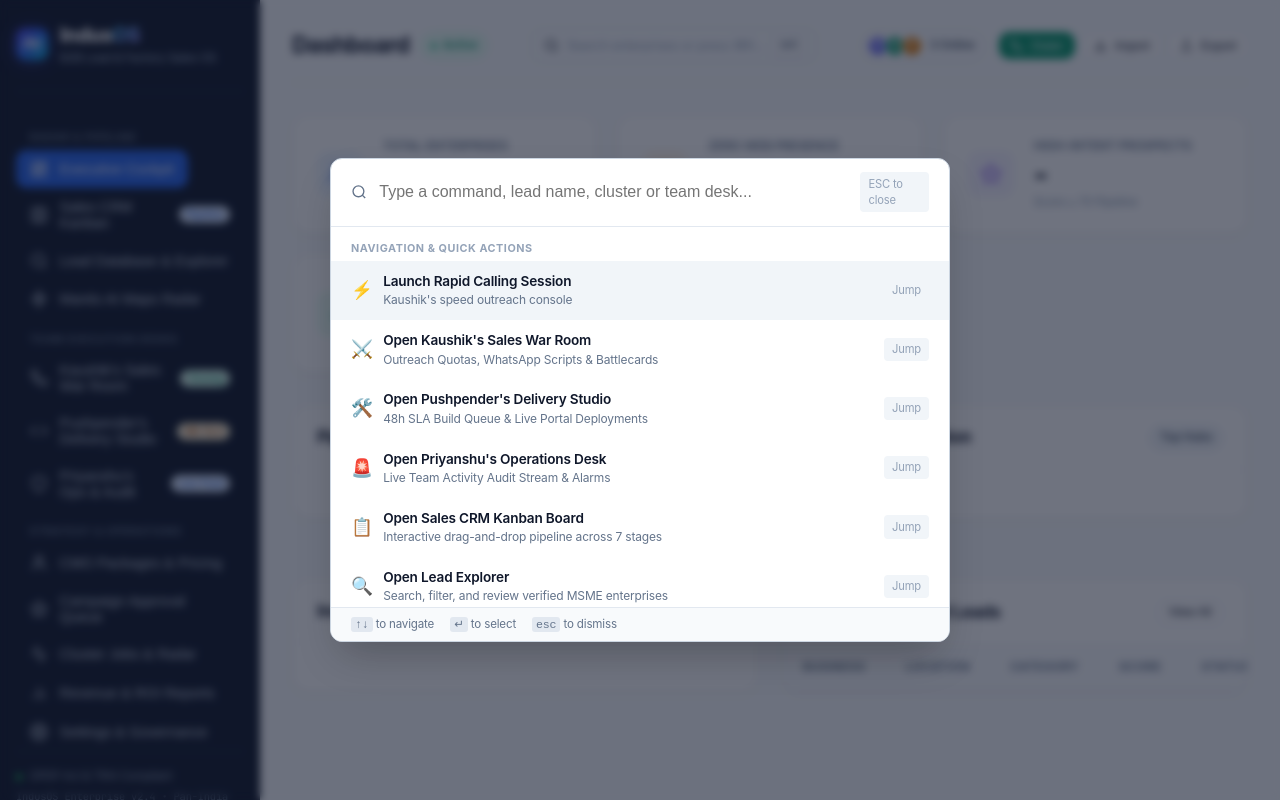
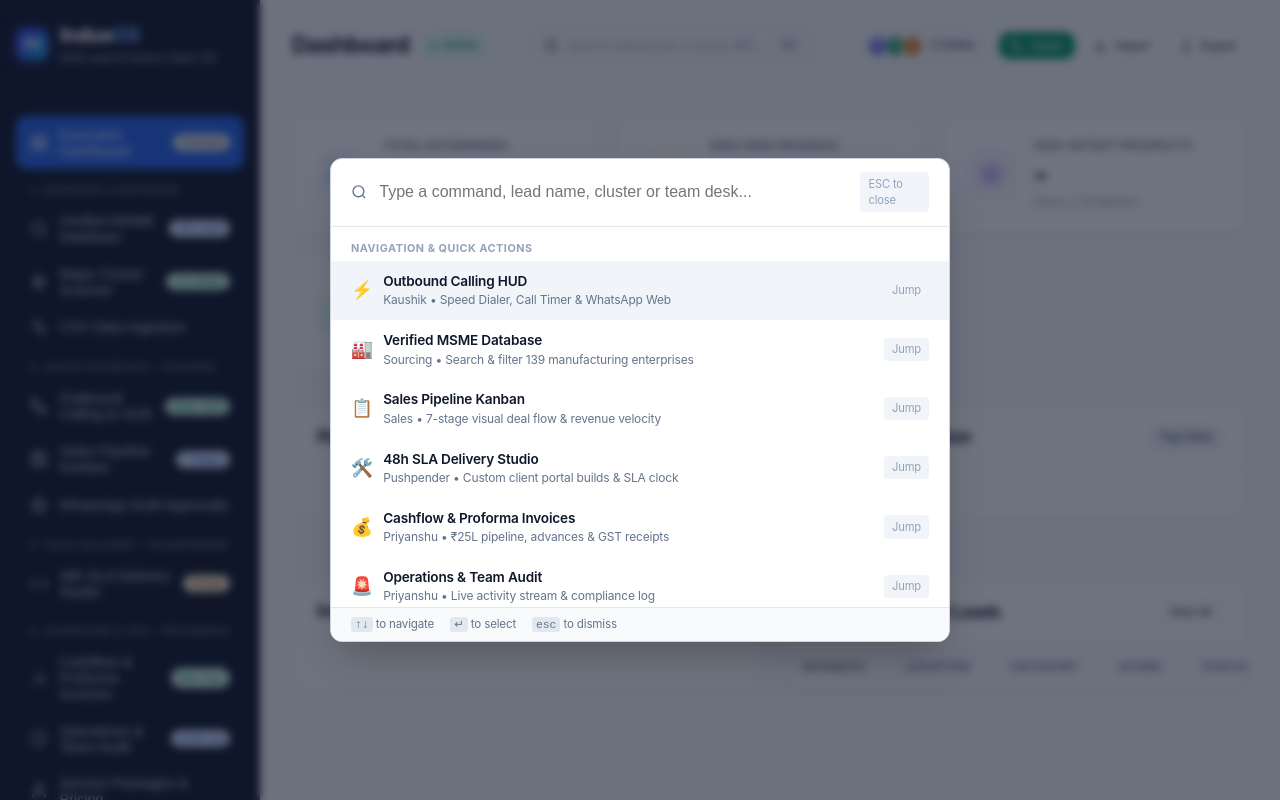
Before and after one commit to Priyanshu-2003/msme-growth-engine, a website: page public/index.html in a window 1280 px wide. Both pictures are taken after a click on the element "Press ⌘K or Ctrl+K to search". Drawn offline with Linux system fonts and the light colour scheme.

Commit message:
refactor: restructure architecture into 4 clearly labeled pillars and eliminate clutter

```diff
--- a/public/app.js
+++ b/public/app.js
@@ -168,20 +168,20 @@ const app = {
       v.classList.toggle('active', v.id === `view-${viewName}`);
     });
 
-    const countStr = this.totalLeadsCount ? `● ${this.totalLeadsCount} enterprises` : 'Active';
+    const countStr = this.totalLeadsCount ? `● ${this.totalLeadsCount} Verified Enterprises` : '● 139 Verified Enterprises';
     const titles = {
-      dashboard: ['Dashboard', countStr],
-      cmo: ['Growth Strategy', 'Strategy Playbook'],
-      mantisai: ['Lead Finder', 'Radar active'],
-      explorer: ['Lead Explorer', this.totalLeadsCount ? `${this.totalLeadsCount} leads` : 'Active'],
-      crm: ['CRM Pipeline', 'Active Stages'],
-      warroom: ["Sales War Room", 'Daily quota: 5'],
-      studio: ["Delivery Studio", '48h SLA'],
-      opsdesk: ["Operations Desk", 'Live audit'],
-      campaigns: ['Campaigns', 'Review queue'],
-      operations: ['Discovery Radar', 'Jobs active'],
-      reports: ['Analytics', 'Revenue stats'],
-      settings: ['Settings', 'Presets']
+      dashboard: ['Executive Dashboard', 'Macro Overview & State KPIs'],
+      explorer: ['Verified MSME Database', countStr],
+      mantisai: ['Maps Cluster Scanner', 'Live Discovery Radar Across 6 States'],
+      operations: ['CSV Data Ingestion', 'Batch Ingestion & Deduplication'],
+      warroom: ["Outbound Calling & HUD", 'Kaushik • Speed Dialer & Objection Battlecards'],
+      crm: ['Sales Pipeline Kanban', '7-Stage Deal Flow & Revenue Velocity'],
+      campaigns: ['WhatsApp Draft Approvals', 'Multi-Lingual Template Review Queue'],
+      studio: ["48h SLA Delivery Studio", 'Pushpender • Custom Portal Builds & Deployments'],
+      reports: ['Cashflow & Proforma Invoices', 'Priyanshu • ₹25L Pipeline & GST Receipts'],
+      opsdesk: ["Operations & Team Audit", 'Priyanshu • Real-Time Action Log & Compliance'],
+      cmo: ['Service Packages & Pricing', '₹18,000 Standard Tier & Retainers'],
+      settings: ['Scoring Weights & Rules', '100-Point Algorithm Calibration']
     };
 
     const [title, sub] = titles[viewName] || ['IndusOS', 'Active'];
@@ -2635,16 +2635,18 @@ _Engineering Lead: Pushpender | Client Relations: Kaushik | Operations: Priyansh
     const q = (query || '').toLowerCase().trim();
 
     const standardActions = [
-      { id: 'act-dialer', icon: '⚡', title: 'Launch Rapid Calling Session', sub: "Kaushik's speed outreach console", action: () => { app.closeCommandPalette(); app.openSpeedDialer(); } },
-      { id: 'act-warroom', icon: '⚔️', title: "Open Kaushik's Sales War Room", sub: 'Outreach Quotas, WhatsApp Scripts & Battlecards', action: () => { app.closeCommandPalette(); app.switchView('warroom'); } },
-      { id: 'act-studio', icon: '🛠️', title: "Open Pushpender's Delivery Studio", sub: '48h SLA Build Queue & Live Portal Deployments', action: () => { app.closeCommandPalette(); app.switchView('studio'); } },
-      { id: 'act-opsdesk', icon: '🚨', title: "Open Priyanshu's Operations Desk", sub: 'Live Team Activity Audit Stream & Alarms', action: () => { app.closeCommandPalette(); app.switchView('opsdesk'); } },
-      { id: 'act-crm', icon: '📋', title: 'Open Sales CRM Kanban Board', sub: 'Interactive drag-and-drop pipeline across 7 stages', action: () => { app.closeCommandPalette(); app.switchView('crm'); } },
-      { id: 'act-explorer', icon: '🔍', title: 'Open Lead Explorer', sub: 'Search, filter, and review verified MSME enterprises', action: () => { app.closeCommandPalette(); app.switchView('explorer'); } },
-      { id: 'act-dashboard', icon: '📊', title: 'Open Executive Dashboard', sub: 'Real-time KPIs, Funnel and State Distribution', action: () => { app.closeCommandPalette(); app.switchView('dashboard'); } },
-      { id: 'act-cmo', icon: '📦', title: 'View CMO Packages & Pricing Playbook', sub: '₹18,000 Standard Factory Suite & Cluster Matrix', action: () => { app.closeCommandPalette(); app.switchView('cmo'); } },
-      { id: 'act-export', icon: '📁', title: 'Export Leads as CSV', sub: 'Download filtered call list for field use', action: () => { app.closeCommandPalette(); app.exportCsv(); } },
-      { id: 'act-import', icon: '📥', title: 'Import Leads CSV', sub: 'Upload new enterprise batch into pipeline', action: () => { app.closeCommandPalette(); app.openImportModal(); } }
+      { id: 'act-dialer', icon: '⚡', title: "Outbound Calling HUD", sub: "Kaushik • Speed Dialer, Call Timer & WhatsApp Web", action: () => { app.closeCommandPalette(); app.openSpeedDialer(); } },
+      { id: 'act-explorer', icon: '🏭', title: 'Verified MSME Database', sub: 'Sourcing • Search & filter 139 manufacturing enterprises', action: () => { app.closeCommandPalette(); app.switchView('explorer'); } },
+      { id: 'act-crm', icon: '📋', title: 'Sales Pipeline Kanban', sub: 'Sales • 7-stage visual deal flow & revenue velocity', action: () => { app.closeCommandPalette(); app.switchView('crm'); } },
+      { id: 'act-studio', icon: '🛠️', title: "48h SLA Delivery Studio", sub: 'Pushpender • Custom client portal builds & SLA clock', action: () => { app.closeCommandPalette(); app.switchView('studio'); } },
+      { id: 'act-reports', icon: '💰', title: 'Cashflow & Proforma Invoices', sub: 'Priyanshu • ₹25L pipeline, advances & GST receipts', action: () => { app.closeCommandPalette(); app.switchView('reports'); } },
+      { id: 'act-opsdesk', icon: '🚨', title: "Operations & Team Audit", sub: 'Priyanshu • Live activity stream & compliance log', action: () => { app.closeCommandPalette(); app.switchView('opsdesk'); } },
+      { id: 'act-mantis', icon: '🗺️', title: 'Maps Cluster Scanner', sub: 'Sourcing • Live discovery radar across industrial hubs', action: () => { app.closeCommandPalette(); app.switchView('mantisai'); } },
+      { id: 'act-dashboard', icon: '📊', title: 'Executive Dashboard', sub: 'Overview • Macro revenue & regional state KPIs', action: () => { app.closeCommandPalette(); app.switchView('dashboard'); } },
+      { id: 'act-cmo', icon: '📦', title: 'Service Packages & Pricing', sub: 'Strategy • ₹18,000 standard factory package & retainers', action: () => { app.closeCommandPalette(); app.switchView('cmo'); } },
+      { id: 'act-campaigns', icon: '💬', title: 'WhatsApp Draft Approvals', sub: 'Sales • Review multi-lingual templates queue', action: () => { app.closeCommandPalette(); app.switchView('campaigns'); } },
+      { id: 'act-operations', icon: '📥', title: 'CSV Data Ingestion', sub: 'Sourcing • Batch CSV import & deduplication', action: () => { app.closeCommandPalette(); app.switchView('operations'); } },
+      { id: 'act-settings', icon: '⚙️', title: 'Scoring Weights & Rules', sub: 'Governance • 100-point algorithm calibration', action: () => { app.closeCommandPalette(); app.switchView('settings'); } }
     ];
 
     const filteredActions = standardActions.filter(a => !q || a.title.toLowerCase().includes(q) || a.sub.toLowerCase().includes(q));
--- a/public/index.html
+++ b/public/index.html
@@ -36,74 +36,85 @@
       </div>
 
       <nav class="nav-menu">
-        <div class="nav-section-label">RADAR & PIPELINE</div>
-
+        <!-- COCKPIT OVERVIEW -->
         <button class="nav-item active" data-view="dashboard">
           <svg class="nav-icon" viewBox="0 0 24 24" fill="none" stroke="currentColor" stroke-width="2"><rect x="3" y="3" width="7" height="9"></rect><rect x="14" y="3" width="7" height="5"></rect><rect x="14" y="12" width="7" height="9"></rect><rect x="3" y="16" width="7" height="5"></rect></svg>
-          <span>Executive Cockpit</span>
+          <span>Executive Dashboard</span>
+          <span class="badge badge-neutral" style="font-size:10px; margin-left:auto; padding:2px 6px;">Overview</span>
+        </button>
+
+        <!-- PILLAR 1: SOURCING & DATABASE -->
+        <div class="nav-section-label">1. SOURCING & DATABASE</div>
+
+        <button class="nav-item" data-view="explorer">
+          <svg class="nav-icon" viewBox="0 0 24 24" fill="none" stroke="currentColor" stroke-width="2"><circle cx="11" cy="11" r="8"></circle><line x1="21" y1="21" x2="16.65" y2="16.65"></line></svg>
+          <span>Verified MSME Database</span>
+          <span class="badge badge-info" style="font-size:10px; margin-left:auto; padding:2px 6px;">139 Leads</span>
+        </button>
+
+        <button class="nav-item" data-view="mantisai">
+          <svg class="nav-icon" viewBox="0 0 24 24" fill="none" stroke="currentColor" stroke-width="2"><polygon points="13 2 3 14 12 14 11 22 21 10 12 10 13 2"></polygon></svg>
+          <span>Maps Cluster Scanner</span>
+          <span class="badge badge-success" style="font-size:10px; margin-left:auto; padding:2px 6px;">Live Radar</span>
+        </button>
+
+        <button class="nav-item" data-view="operations">
+          <svg class="nav-icon" viewBox="0 0 24 24" fill="none" stroke="currentColor" stroke-width="2"><polyline points="22 12 18 12 15 21 9 3 6 12 2 12"></polyline></svg>
+          <span>CSV Data Ingestion</span>
+        </button>
+
+        <!-- PILLAR 2: SALES & OUTREACH (KAUSHIK) -->
+        <div class="nav-section-label">2. SALES OUTREACH • KAUSHIK</div>
+
+        <button class="nav-item" data-view="warroom">
+          <svg class="nav-icon" viewBox="0 0 24 24" fill="none" stroke="currentColor" stroke-width="2"><path d="M22 16.92v3a2 2 0 0 1-2.18 2 19.79 19.79 0 0 1-8.63-3.07 19.5 19.5 0 0 1-6-6 19.79 19.79 0 0 1-3.07-8.67A2 2 0 0 1 4.11 2h3a2 2 0 0 1 2 1.72 12.84 12.84 0 0 0 .7 2.81 2 2 0 0 1-.45 2.11L8.09 9.91a16 16 0 0 0 6 6l1.27-1.27a2 2 0 0 1 2.11-.45 12.84 12.84 0 0 0 2.81.7A2 2 0 0 1 22 16.92z"></path></svg>
+          <span>Outbound Calling & HUD</span>
+          <span class="badge badge-success" style="font-size:10px; margin-left:auto; padding:2px 6px;">Dialer HUD</span>
         </button>
 
         <button class="nav-item" data-view="crm" id="nav-btn-crm">
           <svg class="nav-icon" viewBox="0 0 24 24" fill="none" stroke="currentColor" stroke-width="2"><rect x="3" y="3" width="18" height="18" rx="2"/><path d="M9 3v18"/><path d="M15 3v18"/></svg>
-          <span>Sales CRM Kanban</span>
-          <span class="badge badge-info" style="font-size:10px; margin-left:auto; padding:2px 6px;">Pipeline</span>
+          <span>Sales Pipeline Kanban</span>
+          <span class="badge badge-info" style="font-size:10px; margin-left:auto; padding:2px 6px;">7 Stages</span>
         </button>
 
-        <button class="nav-item" data-view="explorer">
-          <svg class="nav-icon" viewBox="0 0 24 24" fill="none" stroke="currentColor" stroke-width="2"><circle cx="11" cy="11" r="8"></circle><line x1="21" y1="21" x2="16.65" y2="16.65"></line></svg>
-          <span>Lead Database & Explorer</span>
+        <button class="nav-item" data-view="campaigns">
+          <svg class="nav-icon" viewBox="0 0 24 24" fill="none" stroke="currentColor" stroke-width="2"><polygon points="12 2 15.09 8.26 22 9.27 17 14.14 18.18 21.02 12 17.77 5.82 21.02 7 14.14 2 9.27 8.91 8.26 12 2"></polygon></svg>
+          <span>WhatsApp Draft Approvals</span>
         </button>
 
-        <button class="nav-item" data-view="mantisai">
-          <svg class="nav-icon" viewBox="0 0 24 24" fill="none" stroke="currentColor" stroke-width="2"><polygon points="13 2 3 14 12 14 11 22 21 10 12 10 13 2"></polygon></svg>
-          <span>Mantis AI Maps Radar</span>
-        </button>
-
-        <div class="nav-section-label">TEAM EXECUTION DESKS</div>
-
-        <button class="nav-item" data-view="warroom">
-          <svg class="nav-icon" viewBox="0 0 24 24" fill="none" stroke="currentColor" stroke-width="2"><path d="M22 16.92v3a2 2 0 0 1-2.18 2 19.79 19.79 0 0 1-8.63-3.07 19.5 19.5 0 0 1-6-6 19.79 19.79 0 0 1-3.07-8.67A2 2 0 0 1 4.11 2h3a2 2 0 0 1 2 1.72 12.84 12.84 0 0 0 .7 2.81 2 2 0 0 1-.45 2.11L8.09 9.91a16 16 0 0 0 6 6l1.27-1.27a2 2 0 0 1 2.11-.45 12.84 12.84 0 0 0 2.81.7A2 2 0 0 1 22 16.92z"></path></svg>
-          <span>Kaushik's Sales War Room</span>
-          <span class="badge badge-success" style="font-size:10px; margin-left:auto; padding:2px 6px;">Closing</span>
-        </button>
+        <!-- PILLAR 3: TECH DELIVERY (PUSHPENDER) -->
+        <div class="nav-section-label">3. TECH DELIVERY • PUSHPENDER</div>
 
         <button class="nav-item" data-view="studio">
           <svg class="nav-icon" viewBox="0 0 24 24" fill="none" stroke="currentColor" stroke-width="2"><polyline points="16 18 22 12 16 6"></polyline><polyline points="8 6 2 12 8 18"></polyline></svg>
-          <span>Pushpender's Delivery Studio</span>
-          <span class="badge badge-warning" style="font-size:10px; margin-left:auto; padding:2px 6px;">48h SLA</span>
+          <span>48h SLA Delivery Studio</span>
+          <span class="badge badge-warning" style="font-size:10px; margin-left:auto; padding:2px 6px;">Portals</span>
+        </button>
+
+        <!-- PILLAR 4: CASHFLOW & OPS (PRIYANSHU) -->
+        <div class="nav-section-label">4. CASHFLOW & OPS • PRIYANSHU</div>
+
+        <button class="nav-item" data-view="reports">
+          <svg class="nav-icon" viewBox="0 0 24 24" fill="none" stroke="currentColor" stroke-width="2"><line x1="18" y1="20" x2="18" y2="10"></line><line x1="12" y1="20" x2="12" y2="4"></line><line x1="6" y1="20" x2="6" y2="14"></line></svg>
+          <span>Cashflow & Proforma Invoices</span>
+          <span class="badge badge-success" style="font-size:10px; margin-left:auto; padding:2px 6px;">₹25L Pipe</span>
         </button>
 
         <button class="nav-item" data-view="opsdesk">
           <svg class="nav-icon" viewBox="0 0 24 24" fill="none" stroke="currentColor" stroke-width="2"><path d="M12 22s8-4 8-10V5l-8-3-8 3v7c0 6 8 10 8 10z"></path></svg>
-          <span>Priyanshu's Ops & Audit</span>
-          <span class="badge badge-info" style="font-size:10px; margin-left:auto; padding:2px 6px;">Live Feed</span>
+          <span>Operations & Team Audit</span>
+          <span class="badge badge-info" style="font-size:10px; margin-left:auto; padding:2px 6px;">Audit Log</span>
         </button>
-
-        <div class="nav-section-label">STRATEGY & OPERATIONS</div>
 
         <button class="nav-item" data-view="cmo">
           <svg class="nav-icon" viewBox="0 0 24 24" fill="none" stroke="currentColor" stroke-width="2"><path d="M20 21v-2a4 4 0 0 0-4-4H8a4 4 0 0 0-4 4v2"></path><circle cx="12" cy="7" r="4"></circle></svg>
-          <span>CMO Packages & Pricing</span>
-        </button>
-
-        <button class="nav-item" data-view="campaigns">
-          <svg class="nav-icon" viewBox="0 0 24 24" fill="none" stroke="currentColor" stroke-width="2"><polygon points="12 2 15.09 8.26 22 9.27 17 14.14 18.18 21.02 12 17.77 5.82 21.02 7 14.14 2 9.27 8.91 8.26 12 2"></polygon></svg>
-          <span>Campaign Approval Queue</span>
-        </button>
-
-        <button class="nav-item" data-view="operations">
-          <svg class="nav-icon" viewBox="0 0 24 24" fill="none" stroke="currentColor" stroke-width="2"><polyline points="22 12 18 12 15 21 9 3 6 12 2 12"></polyline></svg>
-          <span>Cluster Jobs & Radar</span>
-        </button>
-
-        <button class="nav-item" data-view="reports">
-          <svg class="nav-icon" viewBox="0 0 24 24" fill="none" stroke="currentColor" stroke-width="2"><line x1="18" y1="20" x2="18" y2="10"></line><line x1="12" y1="20" x2="12" y2="4"></line><line x1="6" y1="20" x2="6" y2="14"></line></svg>
-          <span>Revenue & ROI Reports</span>
+          <span>Service Packages & Pricing</span>
         </button>
 
         <button class="nav-item" data-view="settings">
           <svg class="nav-icon" viewBox="0 0 24 24" fill="none" stroke="currentColor" stroke-width="2"><circle cx="12" cy="12" r="3"></circle><path d="M19.4 15a1.65 1.65 0 0 0 .33 1.82l.06.06a2 2 0 0 1 0 2.83 2 2 0 0 1-2.83 0l-.06-.06a1.65 1.65 0 0 0-1.82-.33 1.65 1.65 0 0 0-1 1.51V21a2 2 0 0 1-2 2 2 2 0 0 1-2-2v-.09A1.65 1.65 0 0 0 9 19.4a1.65 1.65 0 0 0-1.82.33l-.06.06a2 2 0 0 1-2.83 0 2 2 0 0 1 0-2.83l.06-.06a1.65 1.65 0 0 0 .33-1.82 1.65 1.65 0 0 0-1.51-1H3a2 2 0 0 1-2-2 2 2 0 0 1 2-2h.09A1.65 1.65 0 0 0 4.6 9a1.65 1.65 0 0 0-.33-1.82l-.06-.06a2 2 0 0 1 0-2.83 2 2 0 0 1 2.83 0l.06.06a1.65 1.65 0 0 0 1.82.33H9a1.65 1.65 0 0 0 1-1.51V3a2 2 0 0 1 2-2 2 2 0 0 1 2 2v.09a1.65 1.65 0 0 0 1 1.51 1.65 1.65 0 0 0 1.82-.33l.06-.06a2 2 0 0 1 2.83 0 2 2 0 0 1 0 2.83l-.06.06a1.65 1.65 0 0 0-.33 1.82V9a1.65 1.65 0 0 0 1.51 1H21a2 2 0 0 1 2 2 2 2 0 0 1-2 2h-.09a1.65 1.65 0 0 0-1.51 1z"></path></svg>
-          <span>Settings & Governance</span>
+          <span>Scoring Weights & Rules</span>
         </button>
       </nav>
 
```
Also changed, not shown: 2 other files.
